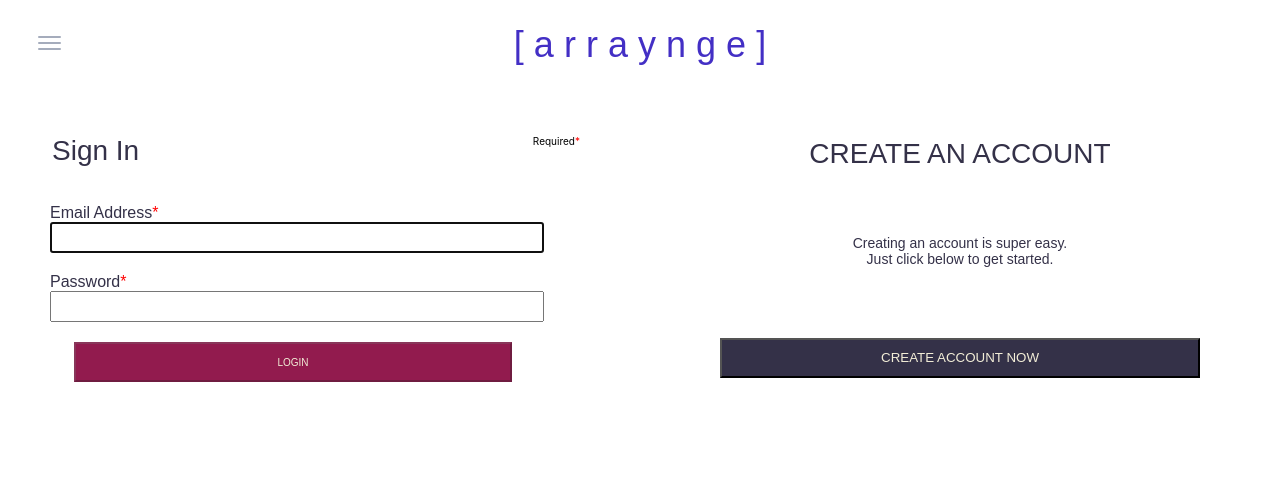
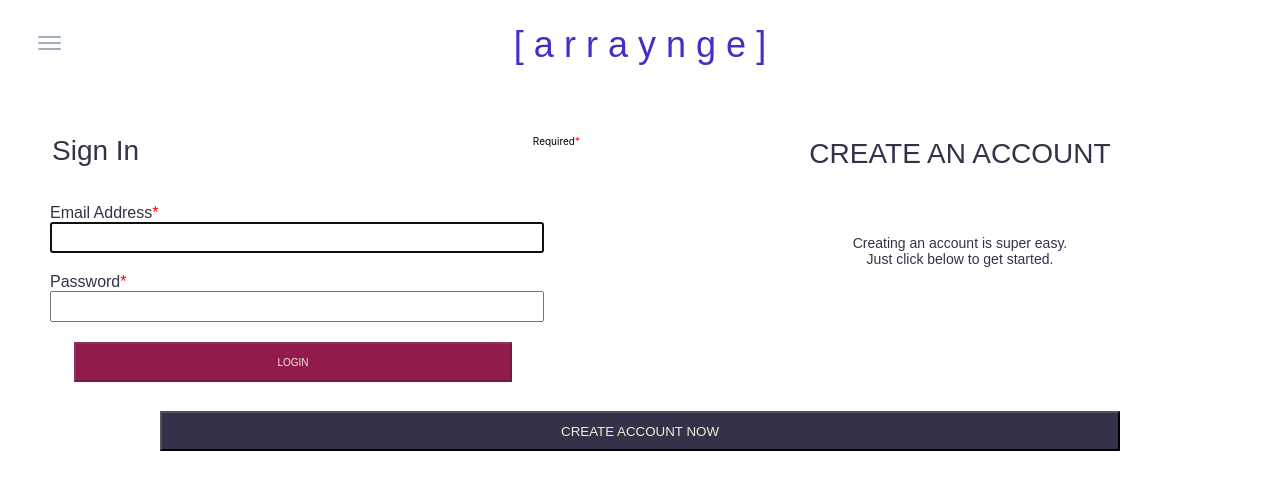
Before and after one commit to sarahcheatham/arraynge, a React (Create React App) app: page / in a window 1280 px wide. Shown: the top 490 px of the page. Built offline with nearby package versions, Linux system fonts and the light colour scheme.

Commit message:
signupButton working

```diff
--- a/src/App.js
+++ b/src/App.js
@@ -3,15 +3,31 @@ import './App.css';
 import Header from './components/header';
 import Navbar from './components/navbar';
 import LoginPage from './components/loginPage';
+import SignUpButton from './components/signupButton'
 
 class App extends Component {
+  constructor(){
+    super();
+    this.state={
+        isClicked: false
+    }
+    this.handleSignupClick = this.handleSignupClick.bind(this);
+  };
+
+  handleSignupClick(e){
+    e.preventDefault();
+    console.log(e)
+    this.setState({isClicked: true})
+  }
 
   render() {
+    let isClicked = this.state.isClicked;
     return (
       <div className="App">
         <Header/>
         <Navbar/>
-        <LoginPage />
+        <LoginPage/>
+        <SignUpButton className='signupButton' onClick={(e)=>{this.handleSignupClick(e)}}/>
       </div>
     );
   }
--- a/src/components/loginPage.js
+++ b/src/components/loginPage.js
@@ -1,10 +1,12 @@
 import React, {Component} from "react";
 import Login from './login';
 import SignUp from './signup';
+import SignUpButton from  './signupButton';
 
 export default class LoginPage extends Component{
 
     render(){
+        // let createNewUser = this.state.createNewUser;
         return(
             <div className="loginPage">
                 <Login/>
--- a/src/components/signup.js
+++ b/src/components/signup.js
@@ -1,30 +1,11 @@
 import React, {Component} from "react";
 
 export default class SignUp extends Component {
-    constructor(){
-        super();
-        this.state={
-            createNewUser: false
-        }
-        this.handleSignupClick = this.handleSignupClick.bind(this);
-    }
-    handleSignupClick(){
-        this.setState({createNewUser: true});
-    }
     render(){
-        // const createNewUser = this.state.createNewUser;
-        // let content = null;
-
         return(
             <div className="signup">
                 <h2 className="signupHeader">CREATE AN ACCOUNT</h2>
                 <p className="signupText">Creating an account is super easy. <br/>Just click below to get started.</p>
-                <button
-                    className="signupButton"
-                    onClick={this.handleSignupClick}
-                >
-                    CREATE ACCOUNT NOW
-                </button>
             </div>
         )
     }
--- /dev/null
+++ b/src/components/signupButton.js
@@ -0,0 +1,9 @@
+import React, {Component} from "react";
+
+export default function SignUpButton(props){
+    return(
+        <button className={props.className} onClick={props.onClick}>
+            CREATE ACCOUNT NOW
+        </button>
+    )
+}
```
Also changed, not shown: src/components/loginButton.js (deleted, +0 -9 lines).
